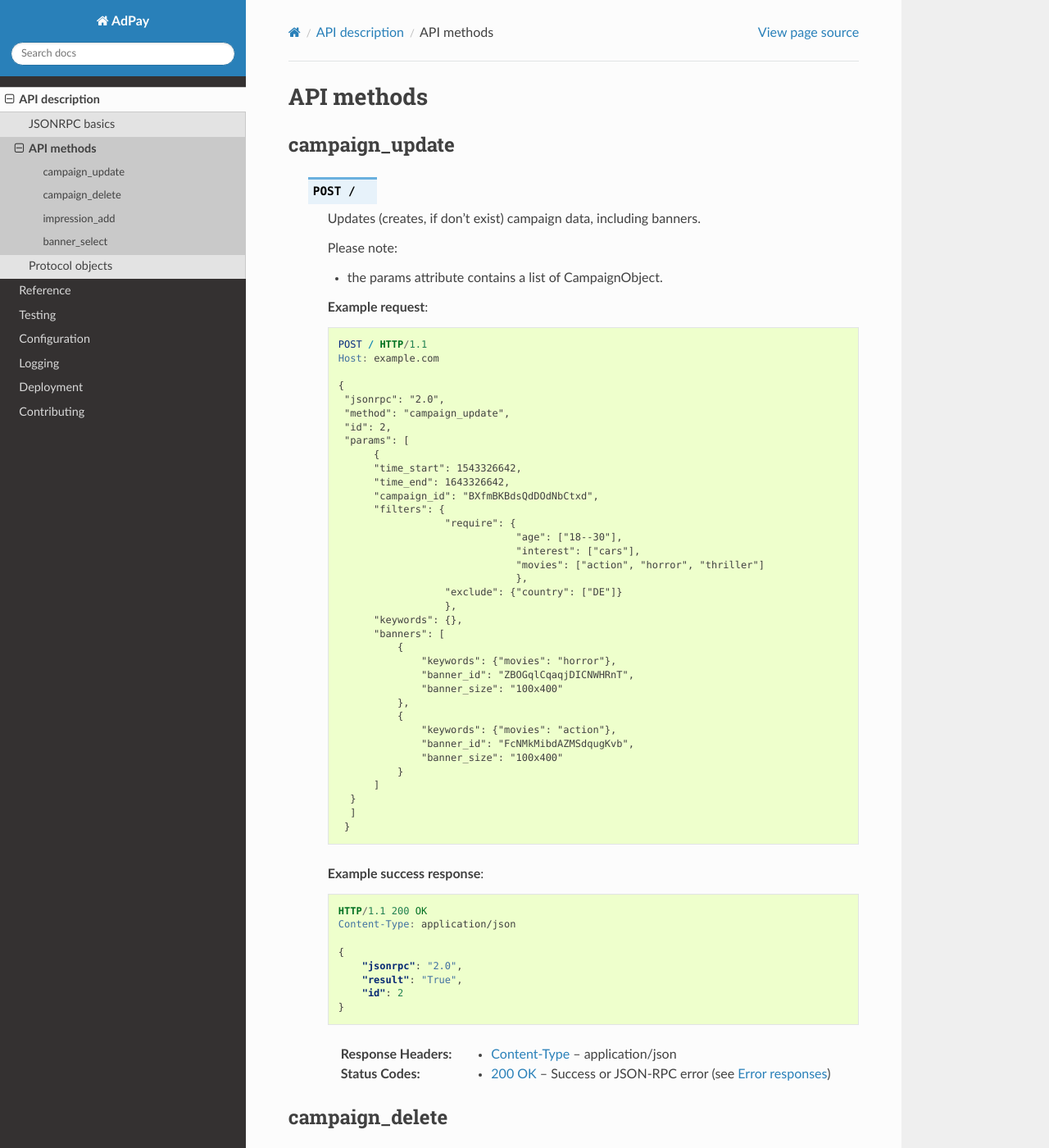
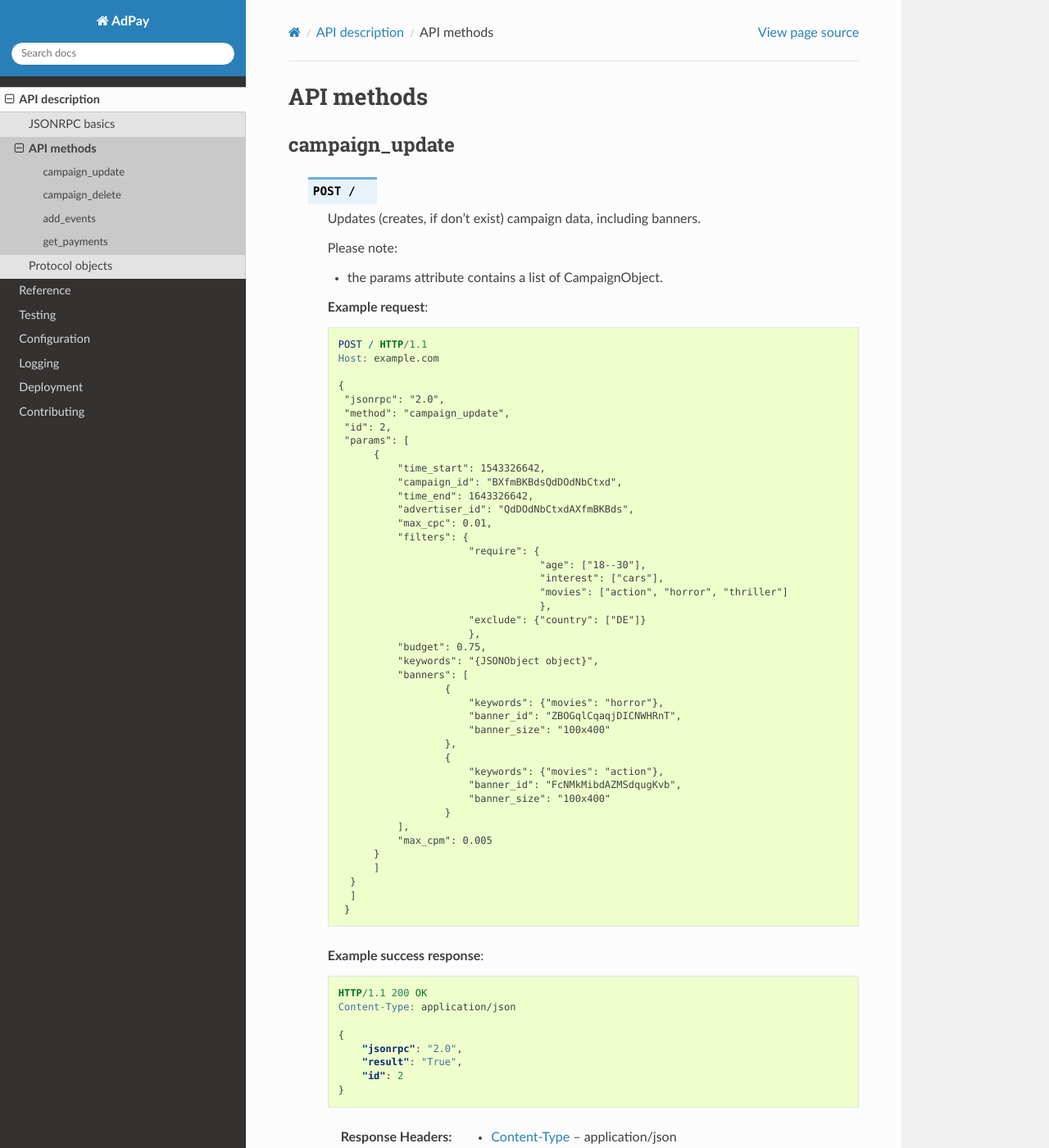
Before and after one commit to adshares/adpay, a Sphinx documentation site: the page built from docs/source/api_methods.rst, in a window 1280 px wide and 1400 px high. Shown: the whole window at 82% size. Built offline with Sphinx 7.4.7 and the Read the Docs theme 2.0.0, drawn with Linux system fonts in a browser that asks for light colours; some of the changed text lies outside the part shown.

```diff
--- a/docs/source/api_methods.rst
+++ b/docs/source/api_methods.rst
@@ -25,29 +25,35 @@ campaign_update
                "id": 2,
                "params": [
                     {
-                    "time_start": 1543326642,
-                    "time_end": 1643326642,
-                    "campaign_id": "BXfmBKBdsQdDOdNbCtxd",
-                    "filters": {
-                                "require": {
-                                            "age": ["18--30"],
-                                            "interest": ["cars"],
-                                            "movies": ["action", "horror", "thriller"]
-                                            },
-                                "exclude": {"country": ["DE"]}
+                        "time_start": 1543326642,
+                        "campaign_id": "BXfmBKBdsQdDOdNbCtxd",
+                        "time_end": 1643326642,
+                        "advertiser_id": "QdDOdNbCtxdAXfmBKBds",
+                        "max_cpc": 0.01,
+                        "filters": {
+                                    "require": {
+                                                "age": ["18--30"],
+                                                "interest": ["cars"],
+                                                "movies": ["action", "horror", "thriller"]
+                                                },
+                                    "exclude": {"country": ["DE"]}
+                                    },
+                        "budget": 0.75,
+                        "keywords": "{JSONObject object}",
+                        "banners": [
+                                {
+                                    "keywords": {"movies": "horror"},
+                                    "banner_id": "ZBOGqlCqaqjDICNWHRnT",
+                                    "banner_size": "100x400"
                                 },
-                    "keywords": {},
-                    "banners": [
-                        {
-                            "keywords": {"movies": "horror"},
-                            "banner_id": "ZBOGqlCqaqjDICNWHRnT",
-                            "banner_size": "100x400"
-                        },
-                        {
-                            "keywords": {"movies": "action"},
-                            "banner_id": "FcNMkMibdAZMSdqugKvb",
-                            "banner_size": "100x400"
-                        }
+                                {
+                                    "keywords": {"movies": "action"},
+                                    "banner_id": "FcNMkMibdAZMSdqugKvb",
+                                    "banner_size": "100x400"
+                                }
+                        ],
+                        "max_cpm": 0.005
+                    }
                     ]
                 }
                 ]
@@ -112,8 +118,8 @@ campaign_delete
         :resheader Content-Type: application/json
         :statuscode 200: Success or JSON-RPC error (see :ref:`json-rpc-errors`)
 
-impression_add
-^^^^^^^^^^^^^^
+add_events
+^^^^^^^^^^
 
     .. http:post:: /
 
@@ -128,16 +134,20 @@ impression_add
 
               {
                "jsonrpc": "2.0",
-               "method": "impression_add",
+               "method": "add_events",
                "id": 2,
                "params": [
                           {
-                            "keywords": {"movies": "horror"},
-                            "publisher_id": "SnalpVeRjxGSUWsGPRQl",
-                            "banner_id": "vsbbPLCnckRzPUZtMXXU",
-                            "user_id": "tLCCzlEJUgtJyMyqqJFn",
-                            "paid_amount": 0.277
-                        }
+                        "banner_id": "gPSlyhJAJwYnNmOLEWyl",
+                        "event_type": "nORtFGEyjnEwznpmAUZL",
+                        "event_id": "LWRNjngSddILRIhVTjAg",
+                        "timestamp": 1543326642,
+                        "their_keywords": "{JSONObject object}",
+                        "our_keywords": "{JSONObject object}",
+                        "human_score": 1.0,
+                        "publisher_id": "cyXugkOnQvZlTzrOMVgb",
+                        "event_value": 0.5
+                    }
                         ]
                }
 
@@ -159,12 +169,12 @@ impression_add
         :statuscode 200: Success or JSON-RPC error (see :ref:`json-rpc-errors`)
 
 
-banner_select
-^^^^^^^^^^^^^
+get_payments
+^^^^^^^^^^^^
 
     .. http:post:: /
 
-        Select best banner.
+        Request payments.
 
         **Example request**:
 
@@ -175,23 +185,10 @@ banner_select
 
               {
                "jsonrpc": "2.0",
-               "method": "impression_add",
+               "method": "get_payments",
                "id": 2,
-               "params": [
-                          {
-                            "user_id": "CpneRnqUXGrvbferpudC",
-                            "banner_size": "100x400",
-                            "banner_filters":
-                                {
-                                    "exclude": {},
-                                    "require": {"movies": ["horror"]}
-                                },
-                            "request_id": 3397,
-                            "keywords": {},
-                            "publisher_id": 4141
-                        }
-                        ]
-               }
+               "params": [{"timestamp": 1643326642}]
+              }
 
         **Example success response**:
 
@@ -204,13 +201,32 @@ banner_select
                 "jsonrpc": "2.0",
                 "result": [
                             {
-                            "banner_id": "EMtkCfWfcaVwmreyLSyL",
-                            "request_id": 965
+                            "event_id": "EMtkCfWfcaVwmreyLSyL",
+                            "amount": 0.965
+                            },
+                            {
+                            "event_id": "caVwmreyLdasSyL",
+                            "amount": 0.165
                             }
                            ],
                 "id": 2
             }
 
+        **Example not calculated yet response**:
+
+        .. sourcecode:: http
+
+            HTTP/1.1 200 OK
+            Content-Type: application/json
+
+            {
+             "jsonrpc": "2.0",
+             "id": 2,
+              "error": {
+                        "message": "Payments not calculated yet.",
+                        "code": -32603
+                        }
+            }
 
         :resheader Content-Type: application/json
         :statuscode 200: Success or JSON-RPC error (see :ref:`json-rpc-errors`)
```
